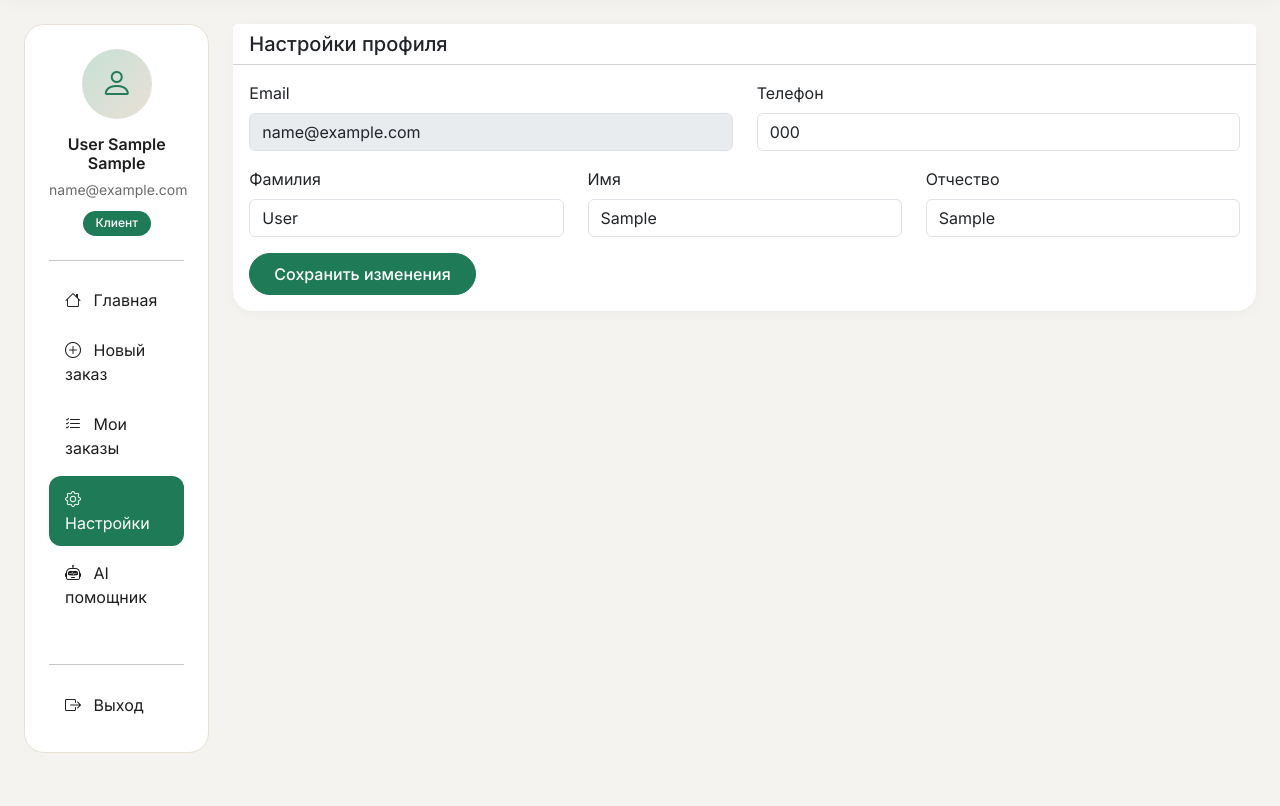
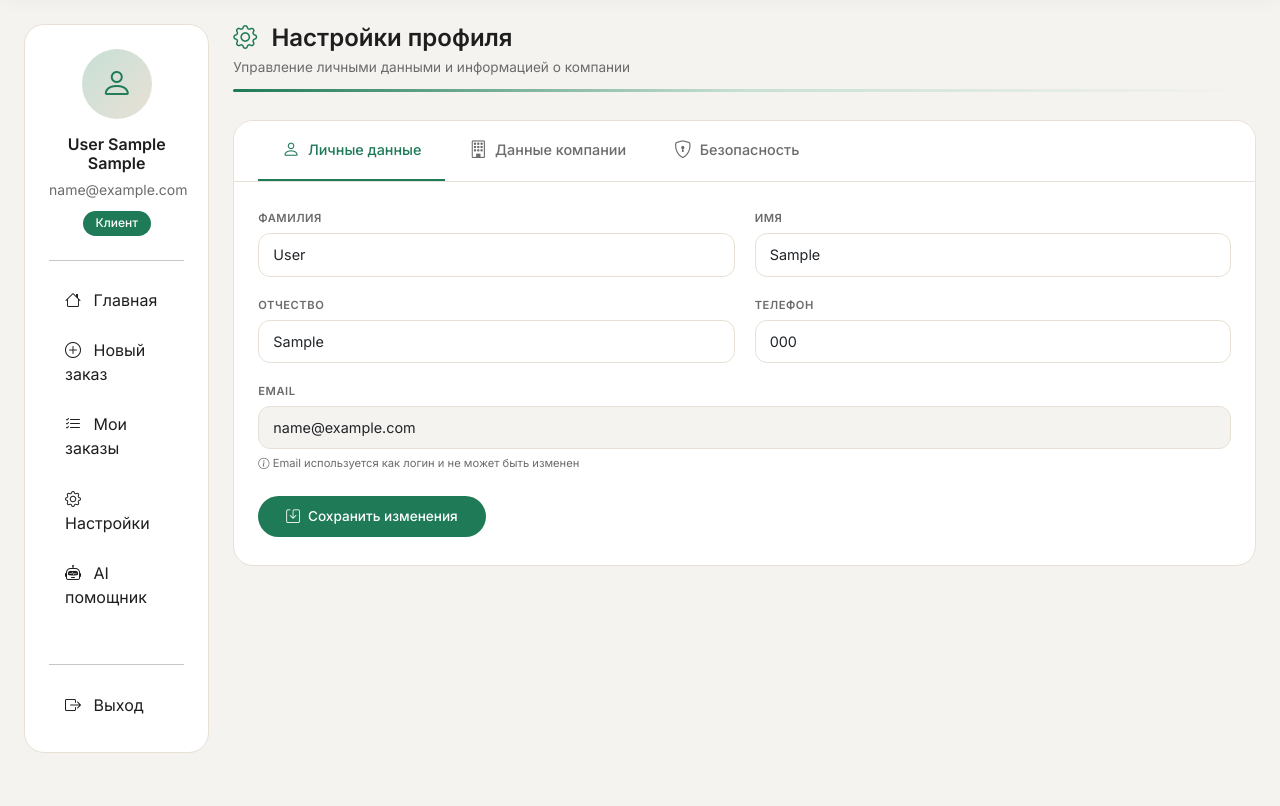
Before and after one commit to khokhlovap/projectdelivery, a Django app: page /settings/ in a window 1280 px wide. Shown: the part 58-864 px from the top of the page. Run offline with Django 5.2, Linux system fonts and the light colour scheme; a user stored in the database is signed in; tables that the repository leaves empty hold one stand-in row (values such as "Sample post").

Commit message:
Реализован функционал раздел - Настройки ЛК клиент

```diff
--- a/deliverysite/accounts/urls.py
+++ b/deliverysite/accounts/urls.py
@@ -11,7 +11,7 @@ urlpatterns = [
     path('company-setup/', views.company_setup, name='company_setup'),
     path('clients_orders/', views.client_orders, name='clients_orders'),
     path('check-order-rating/', views.check_order_rating, name='check_order_rating'),
-    path('settings/', views.client_settings, name='settings'),
+    path('settings/', views.client_settings, name='client_settings'),
     path('ai-assistant/', views.ai_assistant, name='ai_assistant'),
     path('privacy-policy/', views.privacy_policy, name='privacy_policy'),
     path('manager/', views.manager_dashboard, name='manager_dashboard'),
--- a/deliverysite/accounts/views.py
+++ b/deliverysite/accounts/views.py
@@ -224,18 +224,83 @@ def check_order_rating(request):
 
 @login_required
 def client_settings(request):
-    "Настройки профиля"
+    "Настройки профиля клиента"
+    try:
+        client = request.user.client_profile
+    except:
+        client = None
+
     if request.method == 'POST':
-        user = request.user
-        user.first_name = request.POST.get('first_name')
-        user.last_name = request.POST.get('last_name')
-        user.patronymic = request.POST.get('patronymic')
-        user.phone = request.POST.get('phone')
-        user.save()
-        messages.success(request, 'Профиль успешно обновлен')
-        return redirect('accounts:settings')
+        action = request.POST.get('action')
 
-    return render(request, 'accounts/settings.html')
+        # Обновление личных данных
+        if action == 'update_profile':
+            user = request.user
+            user.first_name = request.POST.get('first_name', '').strip()
+            user.last_name = request.POST.get('last_name', '').strip()
+            user.patronymic = request.POST.get('patronymic', '').strip()
+            user.phone = request.POST.get('phone', '').strip()
+            user.save()
+            messages.success(request, 'Личные данные успешно обновлены')
+            return redirect('accounts:client_settings')
+
+        # Обновление данных компании
+        elif action == 'update_company':
+            if client:
+                client.company_name = request.POST.get('company_name', '').strip()
+                client.inn = request.POST.get('inn', '').strip()
+                client.kpp = request.POST.get('kpp', '').strip()
+                client.legal_address = request.POST.get('legal_address', '').strip()
+                client.actual_address = request.POST.get('actual_address', '').strip()
+                client.company_phone = request.POST.get('company_phone', '').strip()
+                client.company_email = request.POST.get('company_email', '').strip()
+                client.bank = request.POST.get('bank', '').strip()
+                client.settlement_account = request.POST.get('settlement_account', '').strip()
+                client.correspondent_account = request.POST.get('correspondent_account', '').strip()
+                client.contact_person_first_name = request.POST.get('contact_person_first_name', '').strip()
+                client.contact_person_last_name = request.POST.get('contact_person_last_name', '').strip()
+                client.contact_person_patronymic = request.POST.get('contact_person_patronymic', '').strip()
+                client.contact_person_phone = request.POST.get('contact_person_phone', '').strip()
+                client.contact_person_email = request.POST.get('contact_person_email', '').strip()
+                client.save()
+                messages.success(request, 'Данные компании успешно обновлены')
+            else:
+                messages.error(request, 'Профиль компании не найден')
+            return redirect('accounts:client_settings')
+
+        # Смена пароля
+        elif action == 'change_password':
+            current_password = request.POST.get('current_password')
+            new_password = request.POST.get('new_password')
+            confirm_password = request.POST.get('confirm_password')
+
+            if not request.user.check_password(current_password):
+                messages.error(request, 'Текущий пароль введен неверно')
+                return redirect('accounts:client_settings')
+
+            if not new_password:
+                messages.error(request, 'Введите новый пароль')
+                return redirect('accounts:client_settings')
+
+            if new_password != confirm_password:
+                messages.error(request, 'Новый пароль и подтверждение не совпадают')
+                return redirect('accounts:client_settings')
+
+            if len(new_password) < 8:
+                messages.error(request, 'Пароль должен содержать минимум 8 символов')
+                return redirect('accounts:client_settings')
+
+            request.user.set_password(new_password)
+            request.user.save()
+
+            messages.success(request, 'Пароль успешно изменен. Пожалуйста, войдите снова.')
+            return redirect('accounts:login')
+
+    context = {
+        'user': request.user,
+        'client': client,
+    }
+    return render(request, 'accounts/client_settings.html', context)
 
 @login_required
 def ai_assistant(request):
--- /dev/null
+++ b/deliverysite/templates/accounts/client_settings.html
@@ -0,0 +1,471 @@
+{% extends 'accounts/lk_base.html' %}
+{% load static %}
+{% block title %}Настройки профиля{% endblock %}
+
+{% block lk_content %}
+<style>
+    /* Шапка раздела */
+    .section-header {
+        margin-bottom: 28px;
+    }
+    .section-title {
+        font-size: 1.5rem;
+        font-weight: 600;
+        color: #1E1E1E;
+    }
+    .section-subtitle {
+        font-size: 0.85rem;
+        color: #6B6B6B;
+    }
+    .header-divider {
+        height: 3px;
+        background: linear-gradient(90deg, #1E7A57 0%, #C8E0D6 50%, transparent 100%);
+        border-radius: 3px;
+        margin-top: 12px;
+    }
+
+    /* Карточка настроек */
+    .settings-card {
+        background: white;
+        border-radius: 20px;
+        border: 1px solid #E8E0D5;
+        overflow: hidden;
+        margin-top: 20px;
+    }
+
+    /* Навигация по настройкам */
+    .settings-nav {
+        display: flex;
+        border-bottom: 1px solid #E8E0D5;
+        background: white;
+        padding: 0 24px;
+    }
+    .settings-nav-item {
+        padding: 16px 24px;
+        font-size: 0.9rem;
+        font-weight: 500;
+        color: #6B6B6B;
+        cursor: pointer;
+        transition: all 0.2s;
+        border-bottom: 2px solid transparent;
+        display: flex;
+        align-items: center;
+        gap: 8px;
+    }
+    .settings-nav-item i {
+        font-size: 1.1rem;
+    }
+    .settings-nav-item:hover {
+        color: #1E7A57;
+    }
+    .settings-nav-item.active {
+        color: #1E7A57;
+        border-bottom-color: #1E7A57;
+    }
+
+    /* Контент настроек */
+    .settings-content {
+        padding: 28px 24px;
+    }
+    .settings-tab {
+        display: none;
+    }
+    .settings-tab.active {
+        display: block;
+    }
+
+    /* Сетка полей */
+    .form-grid {
+        display: grid;
+        grid-template-columns: repeat(2, 1fr);
+        gap: 20px;
+    }
+    .form-field {
+        margin-bottom: 0;
+    }
+    .form-field-full {
+        grid-column: span 2;
+    }
+    .form-label {
+        font-size: 0.7rem;
+        text-transform: uppercase;
+        font-weight: 600;
+        color: #6B6B6B;
+        margin-bottom: 6px;
+        letter-spacing: 0.5px;
+        display: block;
+    }
+    .form-control {
+        width: 100%;
+        border-radius: 12px;
+        border: 1px solid #E8E0D5;
+        padding: 10px 14px;
+        font-size: 0.9rem;
+        transition: all 0.2s;
+        background: white;
+    }
+    .form-control:focus {
+        border-color: #1E7A57;
+        background: white;
+        box-shadow: 0 0 0 3px rgba(30, 122, 87, 0.1);
+        outline: none;
+    }
+    .form-control[readonly] {
+        background: #F5F3F0;
+        cursor: not-allowed;
+    }
+    textarea.form-control {
+        resize: vertical;
+        min-height: 80px;
+    }
+    .form-hint {
+        font-size: 0.7rem;
+        color: #6B6B6B;
+        margin-top: 6px;
+    }
+
+    /* Кнопки */
+    .btn-save {
+        background: #1E7A57;
+        border: none;
+        border-radius: 40px;
+        padding: 10px 28px;
+        color: white;
+        font-weight: 500;
+        font-size: 0.85rem;
+        transition: all 0.2s;
+        cursor: pointer;
+        display: inline-flex;
+        align-items: center;
+        gap: 8px;
+        margin-top: 24px;
+    }
+    .btn-save:hover {
+        background: #155f44;
+        transform: translateY(-1px);
+    }
+
+    /* Сообщения */
+    .alert-message {
+        border-radius: 12px;
+        padding: 12px 16px;
+        margin-bottom: 20px;
+        display: flex;
+        align-items: center;
+        gap: 10px;
+    }
+    .alert-success {
+        background: #d4edda;
+        border-left: 4px solid #28a745;
+        color: #155724;
+    }
+    .alert-error {
+        background: #f8d7da;
+        border-left: 4px solid #dc3545;
+        color: #721c24;
+    }
+
+    /* Пароль с кнопкой показать */
+    .password-wrapper {
+        position: relative;
+    }
+    .password-wrapper input {
+        padding-right: 40px;
+    }
+    .toggle-password {
+        position: absolute;
+        right: 12px;
+        top: 50%;
+        transform: translateY(-50%);
+        cursor: pointer;
+        color: #6B6B6B;
+        background: none;
+        border: none;
+        font-size: 1rem;
+    }
+    .toggle-password:hover {
+        color: #1E7A57;
+    }
+
+    /* Разделитель */
+    .section-divider {
+        margin: 24px 0 20px;
+        padding-bottom: 8px;
+        border-bottom: 1px solid #E8E0D5;
+        font-size: 0.9rem;
+        font-weight: 600;
+        color: #1E7A57;
+        display: flex;
+        align-items: center;
+        gap: 8px;
+    }
+
+    /* Адаптивность */
+    @media (max-width: 768px) {
+        .settings-nav {
+            overflow-x: auto;
+            padding: 0 16px;
+        }
+        .settings-nav-item {
+            padding: 12px 16px;
+            white-space: nowrap;
+        }
+        .settings-content {
+            padding: 20px;
+        }
+        .form-grid {
+            grid-template-columns: 1fr;
+            gap: 16px;
+        }
+        .form-field-full {
+            grid-column: span 1;
+        }
+    }
+</style>
+
+<!-- Шапка раздела -->
+<div class="section-header">
+    <div>
+        <h2 class="section-title mb-1">
+            <i class="bi bi-gear me-2" style="color: #1E7A57;"></i>
+            Настройки профиля
+        </h2>
+        <p class="section-subtitle mb-0">Управление личными данными и информацией о компании</p>
+    </div>
+    <div class="header-divider"></div>
+</div>
+
+<!-- Карточка настроек -->
+<div class="settings-card">
+    <!-- Навигация -->
+    <div class="settings-nav">
+        <div class="settings-nav-item active" data-tab="personal">
+            <i class="bi bi-person"></i> Личные данные
+        </div>
+        <div class="settings-nav-item" data-tab="company">
+            <i class="bi bi-building"></i> Данные компании
+        </div>
+        <div class="settings-nav-item" data-tab="security">
+            <i class="bi bi-shield-lock"></i> Безопасность
+        </div>
+    </div>
+
+    <!-- Контент -->
+    <div class="settings-content">
+        <!-- Вкладка: Личные данные -->
+        <div class="settings-tab active" id="tab-personal">
+            <form method="post">
+                {% csrf_token %}
+                <input type="hidden" name="action" value="update_profile">
+
+                <div class="form-grid">
+                    <div class="form-field">
+                        <label class="form-label">Фамилия</label>
+                        <input type="text" name="last_name" class="form-control" value="{{ user.last_name|default:'' }}" required>
+                    </div>
+                    <div class="form-field">
+                        <label class="form-label">Имя</label>
+                        <input type="text" name="first_name" class="form-control" value="{{ user.first_name|default:'' }}" required>
+                    </div>
+                    <div class="form-field">
+                        <label class="form-label">Отчество</label>
+                        <input type="text" name="patronymic" class="form-control" value="{{ user.patronymic|default:'' }}">
+                    </div>
+                    <div class="form-field">
+                        <label class="form-label">Телефон</label>
+                        <input type="tel" name="phone" class="form-control" value="{{ user.phone|default:'' }}" placeholder="+7 (___) ___-__-__">
+                    </div>
+                    <div class="form-field form-field-full">
+                        <label class="form-label">Email</label>
+                        <input type="email" class="form-control" value="{{ user.email }}" readonly>
+                        <div class="form-hint"><i class="bi bi-info-circle"></i> Email используется как логин и не может быть изменен</div>
+                    </div>
+                </div>
+
+                <button type="submit" class="btn-save">
+                    <i class="bi bi-save"></i> Сохранить изменения
+                </button>
+            </form>
+        </div>
+
+        <!-- Вкладка: Данные компании -->
+        <div class="settings-tab" id="tab-company">
+            <form method="post">
+                {% csrf_token %}
+                <input type="hidden" name="action" value="update_company">
+
+                <div class="form-grid">
+                    <div class="form-field form-field-full">
+                        <label class="form-label">Название компании</label>
+                        <input type="text" name="company_name" class="form-control" value="{{ client.company_name|default:'' }}" required>
+                    </div>
+                    <div class="form-field">
+                        <label class="form-label">ИНН</label>
+                        <input type="text" name="inn" class="form-control" value="{{ client.inn|default:'' }}" required>
+                    </div>
+                    <div class="form-field">
+                        <label class="form-label">КПП</label>
+                        <input type="text" name="kpp" class="form-control" value="{{ client.kpp|default:'' }}" required>
+                    </div>
+                    <div class="form-field">
+                        <label class="form-label">Телефон компании</label>
+                        <input type="text" name="company_phone" class="form-control" value="{{ client.company_phone|default:'' }}">
+                    </div>
+                    <div class="form-field">
+                        <label class="form-label">Email компании</label>
+                        <input type="email" name="company_email" class="form-control" value="{{ client.company_email|default:'' }}">
+                    </div>
+                </div>
+
+                <div class="section-divider">
+                    <i class="bi bi-geo-alt"></i> Адреса
+                </div>
+
+                <div class="form-grid">
+                    <div class="form-field form-field-full">
+                        <label class="form-label">Юридический адрес</label>
+                        <textarea name="legal_address" class="form-control" rows="2" required>{{ client.legal_address|default:'' }}</textarea>
+                    </div>
+                    <div class="form-field form-field-full">
+                        <label class="form-label">Фактический адрес</label>
+                        <textarea name="actual_address" class="form-control" rows="2" required>{{ client.actual_address|default:'' }}</textarea>
+                    </div>
+                </div>
+
+                <div class="section-divider">
+                    <i class="bi bi-bank"></i> Банковские реквизиты
+                </div>
+
+                <div class="form-grid">
+                    <div class="form-field form-field-full">
+                        <label class="form-label">Банк</label>
+                        <input type="text" name="bank" class="form-control" value="{{ client.bank|default:'' }}">
+                    </div>
+                    <div class="form-field">
+                        <label class="form-label">Расчетный счет</label>
+                        <input type="text" name="settlement_account" class="form-control" value="{{ client.settlement_account|default:'' }}">
+                    </div>
+                    <div class="form-field">
+                        <label class="form-label">Корреспондентский счет</label>
+                        <input type="text" name="correspondent_account" class="form-control" value="{{ client.correspondent_account|default:'' }}">
+                    </div>
+                </div>
+
+                <div class="section-divider">
+                    <i class="bi bi-person-badge"></i> Контактное лицо
+                </div>
+
+                <div class="form-grid">
+                    <div class="form-field">
+                        <label class="form-label">Фамилия</label>
+                        <input type="text" name="contact_person_last_name" class="form-control" value="{{ client.contact_person_last_name|default:'' }}" required>
+                    </div>
+                    <div class="form-field">
+                        <label class="form-label">Имя</label>
+                        <input type="text" name="contact_person_first_name" class="form-control" value="{{ client.contact_person_first_name|default:'' }}" required>
+                    </div>
+                    <div class="form-field">
+                        <label class="form-label">Отчество</label>
+                        <input type="text" name="contact_person_patronymic" class="form-control" value="{{ client.contact_person_patronymic|default:'' }}">
+                    </div>
+                    <div class="form-field">
+                        <label class="form-label">Телефон</label>
+                        <input type="text" name="contact_person_phone" class="form-control" value="{{ client.contact_person_phone|default:'' }}" required>
+                    </div>
+                    <div class="form-field">
+                        <label class="form-label">Email</label>
+                        <input type="email" name="contact_person_email" class="form-control" value="{{ client.contact_person_email|default:'' }}" required>
+                    </div>
+                </div>
+
+                <button type="submit" class="btn-save">
+                    <i class="bi bi-save"></i> Сохранить данные компании
+                </button>
+            </form>
+        </div>
+
+        <!-- Вкладка: Безопасность -->
+        <div class="settings-tab" id="tab-security">
+            <form method="post">
+                {% csrf_token %}
+                <input type="hidden" name="action" value="change_password">
+
+                <div class="form-grid">
+                    <div class="form-field form-field-full">
+                        <label class="form-label">Текущий пароль</label>
+                        <div class="password-wrapper">
+                            <input type="password" name="current_password" class="form-control" id="current_password" placeholder="Введите текущий пароль" required>
+                            <button type="button" class="toggle-password" onclick="togglePassword('current_password')">
+                                <i class="bi bi-eye"></i>
+                            </button>
+                        </div>
+                    </div>
+
+                    <div class="form-field form-field-full">
+                        <label class="form-label">Новый пароль</label>
+                        <div class="password-wrapper">
+                            <input type="password" name="new_password" class="form-control" id="new_password" placeholder="Введите новый пароль" required>
+                            <button type="button" class="toggle-password" onclick="togglePassword('new_password')">
+                                <i class="bi bi-eye"></i>
+                            </button>
+                        </div>
+                        <div class="form-hint">
+                            <i class="bi bi-info-circle"></i> Пароль должен содержать минимум 8 символов
+                        </div>
+                    </div>
+
+                    <div class="form-field form-field-full">
+                        <label class="form-label">Подтверждение пароля</label>
+                        <div class="password-wrapper">
+                            <input type="password" name="confirm_password" class="form-control" id="confirm_password" placeholder="Подтвердите новый пароль" required>
+                            <button type="button" class="toggle-password" onclick="togglePassword('confirm_password')">
+                                <i class="bi bi-eye"></i>
+                            </button>
+                        </div>
+                    </div>
+                </div>
+
+                <button type="submit" class="btn-save">
+                    <i class="bi bi-key"></i> Изменить пароль
+                </button>
+            </form>
+        </div>
+    </div>
+</div>
+
+<script>
+    // Переключение вкладок
+    document.querySelectorAll('.settings-nav-item').forEach(item => {
+        item.addEventListener('click', function() {
+            const tab = this.dataset.tab;
+
+            document.querySelectorAll('.settings-nav-item').forEach(nav => {
+                nav.classList.remove('active');
+            });
+            this.classList.add('active');
+
+            document.querySelectorAll('.settings-tab').forEach(tabEl => {
+                tabEl.classList.remove('active');
+            });
+            document.getElementById(`tab-${tab}`).classList.add('active');
+        });
+    });
+
+    // Показать/скрыть пароль
+    function togglePassword(fieldId) {
+        const field = document.getElementById(fieldId);
+        const button = field.nextElementSibling;
+        const icon = button.querySelector('i');
+
+        if (field.type === 'password') {
+            field.type = 'text';
+            icon.classList.remove('bi-eye');
+            icon.classList.add('bi-eye-slash');
+        } else {
+            field.type = 'password';
+            icon.classList.remove('bi-eye-slash');
+            icon.classList.add('bi-eye');
+        }
+    }
+</script>
+{% endblock %}
--- a/deliverysite/templates/accounts/lk_base.html
+++ b/deliverysite/templates/accounts/lk_base.html
@@ -41,7 +41,7 @@
                     </li>
                     <li class="nav-item">
                         <a class="nav-link {% if request.resolver_match.url_name == 'settings' %}active{% endif %}"
-                           href="{% url 'accounts:settings' %}">
+                           href="{% url 'accounts:client_settings' %}">
                             <i class="bi bi-gear me-2"></i> Настройки
                         </a>
                     </li>
--- a/deliverysite/templates/accounts/settings.html
+++ /dev/null
@@ -1,40 +0,0 @@
-{% extends 'accounts/lk_base.html' %}
-{% block title %}Настройки профиля{% endblock %}
-
-{% block lk_content %}
-<div class="card shadow-sm">
-    <div class="card-header bg-white">
-        <h5 class="mb-0">Настройки профиля</h5>
-    </div>
-    <div class="card-body">
-        <form method="post">
-            {% csrf_token %}
-            <div class="row">
-                <div class="col-md-6 mb-3">
-                    <label class="form-label">Email</label>
-                    <input type="email" class="form-control" value="{{ user.email }}" disabled>
-                </div>
-                <div class="col-md-6 mb-3">
-                    <label class="form-label">Телефон</label>
-                    <input type="text" name="phone" class="form-control" value="{{ user.phone }}">
-                </div>
-            </div>
-            <div class="row">
-                <div class="col-md-4 mb-3">
-                    <label class="form-label">Фамилия</label>
-                    <input type="text" name="last_name" class="form-control" value="{{ user.last_name }}">
-                </div>
-                <div class="col-md-4 mb-3">
-                    <label class="form-label">Имя</label>
-                    <input type="text" name="first_name" class="form-control" value="{{ user.first_name }}">
-                </div>
-                <div class="col-md-4 mb-3">
-                    <label class="form-label">Отчество</label>
-                    <input type="text" name="patronymic" class="form-control" value="{{ user.patronymic }}">
-                </div>
-            </div>
-            <button type="submit" class="btn btn-primary">Сохранить изменения</button>
-        </form>
-    </div>
-</div>
-{% endblock %}
```
